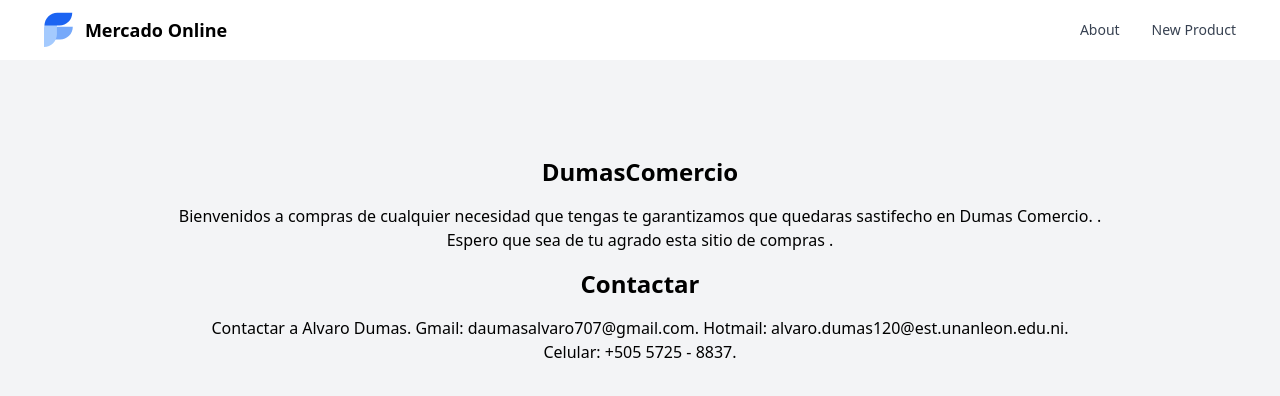
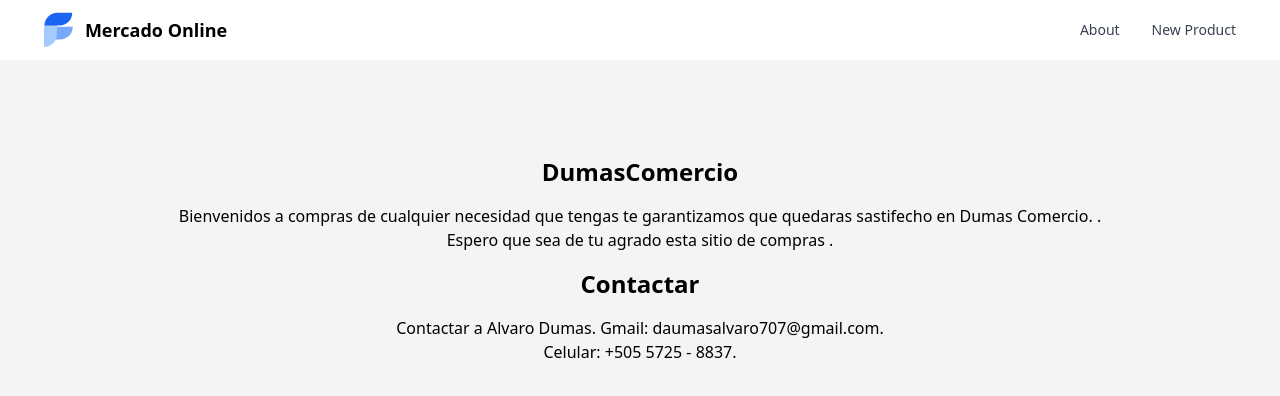
Before and after one commit to Alvaro707/crubdenext, a Next.js app: page /about in a window 1280 px wide. Shown: the top 396 px of the page. Built offline with nearby package versions, Linux system fonts and the light colour scheme.

Commit message:
Elimine Hotmail

```diff
--- a/pages/about.js
+++ b/pages/about.js
@@ -21,7 +21,7 @@ function about() {
       <p className="text-black-300">
        Contactar a Alvaro Dumas.
        Gmail: daumasalvaro707@gmail.com.
-       Hotmail: alvaro.dumas120@est.unanleon.edu.ni.
+
        <br></br>
        Celular: +505 5725 - 8837.
       </p>
```
